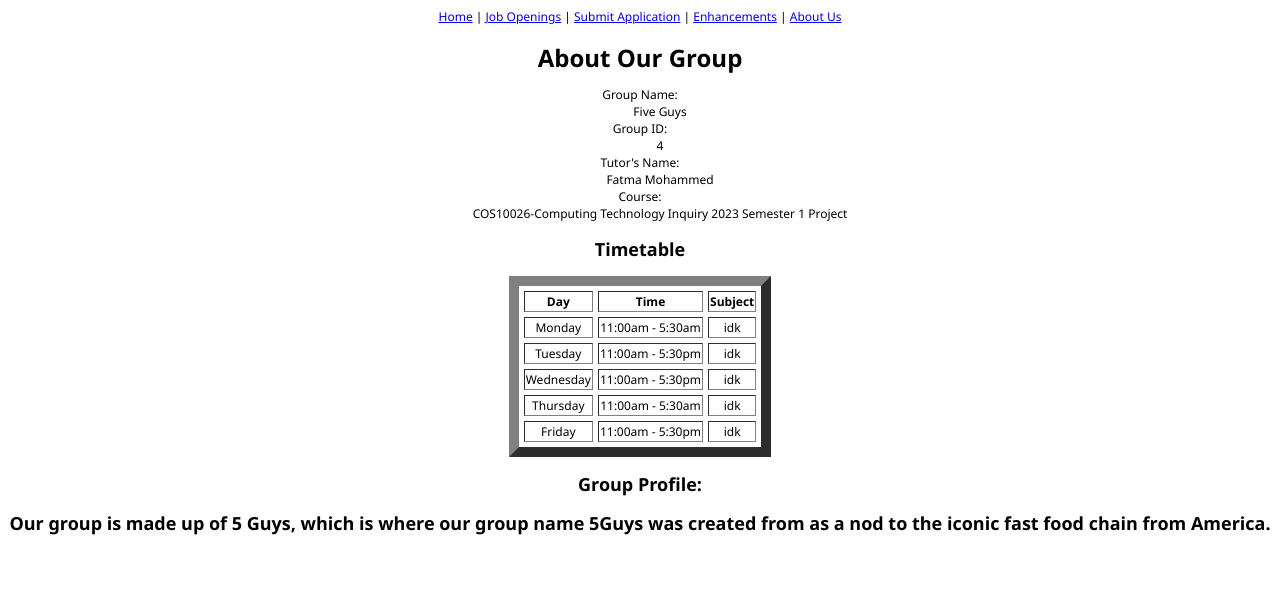
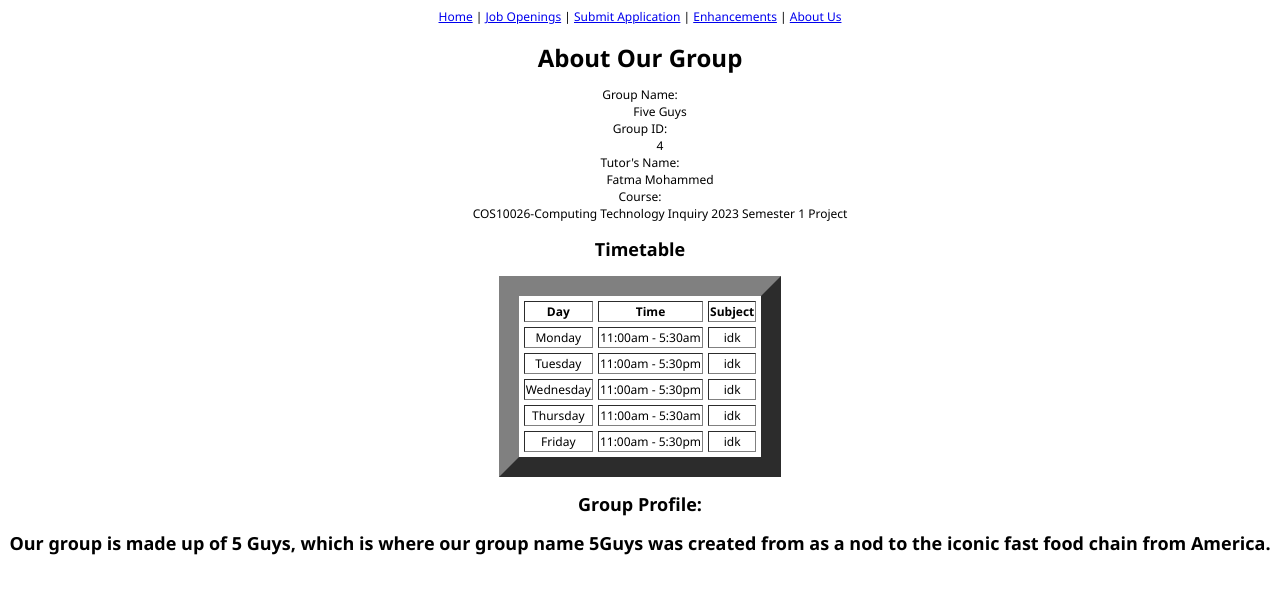
Before and after one commit to coritux/101-Recruitment, a plain HTML site: page about.html in a window 1280 px wide. Drawn offline with Linux system fonts and the light colour scheme.

Commit message:
Update about.html

```diff
--- a/about.html
+++ b/about.html
@@ -41,7 +41,7 @@
 
 <h2>Timetable</h2>
 
-<table border="10" cellspacing="5" align="center"
+<table border="20" cellspacing="5" align="center"
 >
   <tr>
     <th>Day</th>
```
